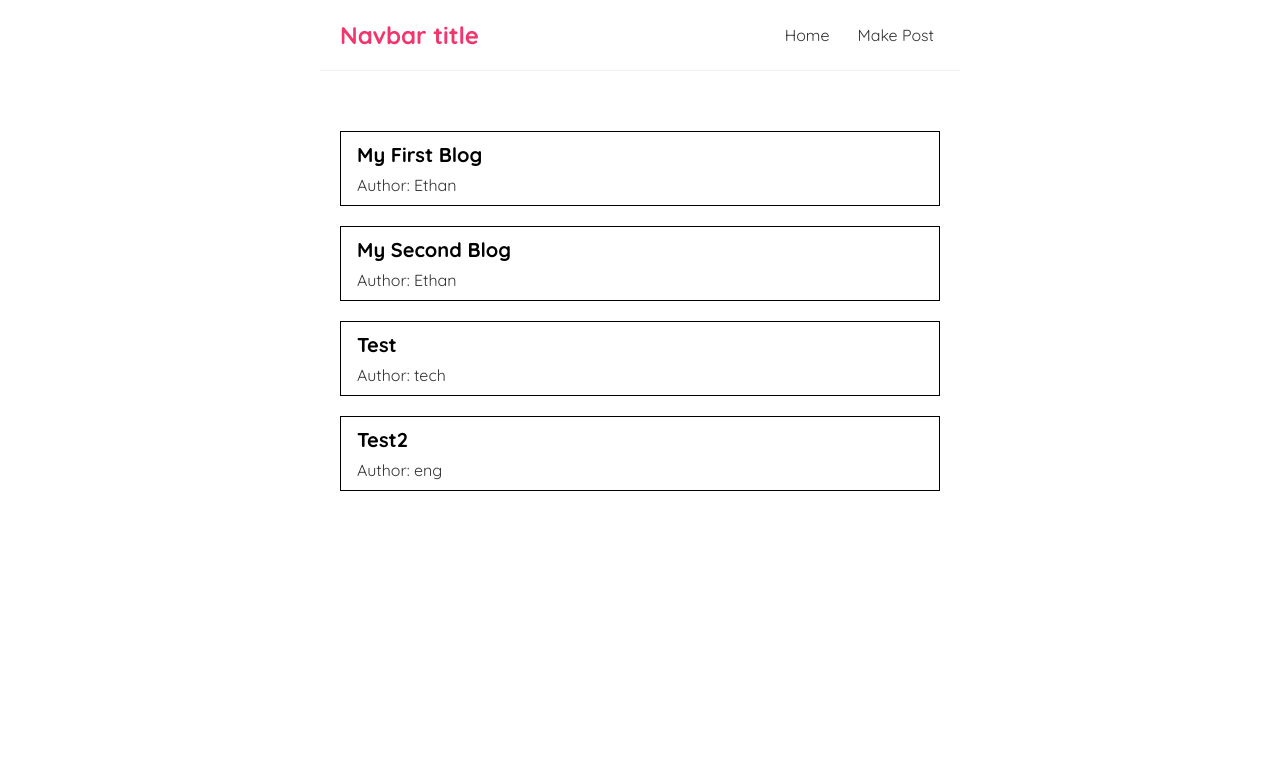
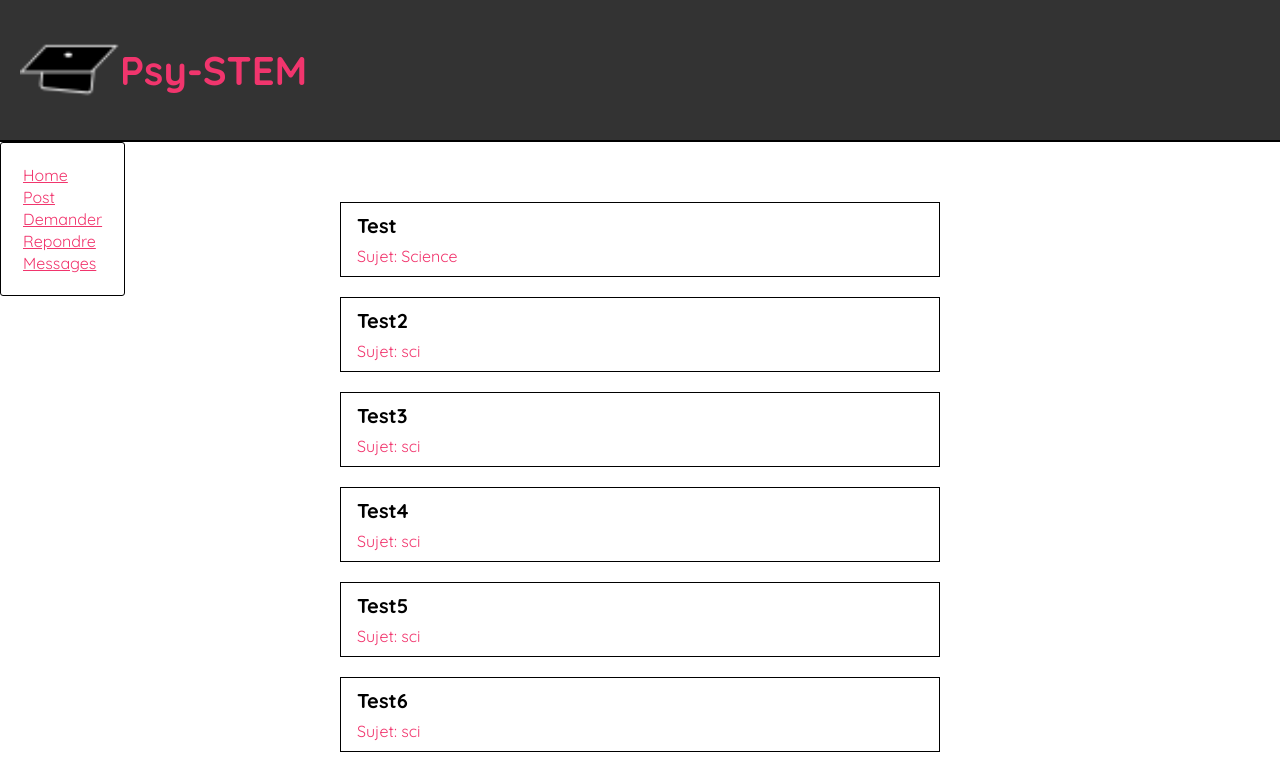
Before and after one commit to EthanCJ/EthanCJ.github.io, a React (Create React App) app: page / in a window 1280 px wide. Shown: the top 771 px of the page. Built offline with nearby package versions, Linux system fonts and the light colour scheme; data requests are answered from the project's data file.

Commit message:
Reformatted and gave up

```diff
--- a/DATA/db.json
+++ b/DATA/db.json
@@ -1,28 +1,60 @@
 {
-  "blogs": [
-    {
-      "title": "My First Blog",
-      "body": "Why do we use it",
-      "user": "Ethan",
-      "id": 1
-    },
-    {
-      "title": "My Second Blog",
-      "body": "Why do we use it",
-      "user": "Ethan",
-      "id": 2
-    },
+  "posts": [
     {
       "title": "Test",
-      "body": "Test",
-      "user": "tech",
-      "id": 3
+      "body": "Test Body",
+      "user": "Ethan",
+      "topic": "Science",
+      "id": 1
     },
     {
       "title": "Test2",
       "body": "Test2",
-      "user": "eng",
+      "user": "Ethan",
+      "topic": "sci",
+      "id": 2
+    },
+    {
+      "title": "Test3",
+      "body": "T",
+      "user": "T",
+      "topic": "sci",
+      "id": 3
+    },
+    {
+      "title": "Test4",
+      "body": "T",
+      "user": "T",
+      "topic": "sci",
       "id": 4
+    },
+    {
+      "title": "Test5",
+      "body": "T",
+      "user": "T",
+      "topic": "sci",
+      "id": 5
+    },
+    {
+      "title": "Test6",
+      "body": "T",
+      "user": "T",
+      "topic": "sci",
+      "id": 6
+    },
+    {
+      "title": "Test7",
+      "body": "T",
+      "user": "T",
+      "topic": "sci",
+      "id": 7
+    },
+    {
+      "title": "Test8",
+      "body": "T",
+      "user": "T",
+      "topic": "sci",
+      "id": 8
     }
   ]
 }
--- a/src/App.js
+++ b/src/App.js
@@ -2,8 +2,9 @@ import Navbar from './Navbar';
 import Home from './Home'
 import {BrowserRouter as Router, Route, Switch} from 'react-router-dom'
 import Create from './Create';
-import BlogDetails from './BlogDetails';
+import PostDetails from './PostDetails';
 import NotFound from './NotFound';
+import LeftNav from './Leftnav';
 
 function App() {
   const title='This is the website title';
@@ -13,6 +14,7 @@ function App() {
     <Router>
       <div className="App">
         <Navbar/>
+        <LeftNav/>
         <div className="content">
           <Switch>
             <Route exact path="/">
@@ -23,8 +25,8 @@ function App() {
                 <Create/>
             </Route>
 
-            <Route exact path="/blogs/:id">
-                <BlogDetails/>
+            <Route exact path="/posts/:id">
+                <PostDetails/>
             </Route>
 
             <Route path="*">
--- a/src/BlogDetails.js
+++ /dev/null
@@ -1,23 +0,0 @@
-import { useParams } from "react-router-dom";
-import useFetch from "./useFetch";
-
-const BlogDetails = () => {
-    const {id}=useParams();
-    const {data:blog,error,isPending}=useFetch('http://localhost:8000/blogs/'+id);
-
-    return (
-    <div className="blog-details">
-        {isPending &&<p>Loading...</p>}
-        {error && <div>{error}</div>}
-        {blog && (
-            <article>
-                <h2>{blog.title}</h2>
-                <p>Written by: {blog.author}</p>
-                <div>{blog.body}</div>
-            </article>
-        )}
-    </div>
-    );
-}
-
-export default BlogDetails;
--- a/src/BlogList.js
+++ /dev/null
@@ -1,21 +0,0 @@
-import { Link } from "react-router-dom";
-
-const BlogList = ({blogs,title}) => {
-
-
-    return (
-        <div className="blog-list">
-            {blogs.map((blog)=>(
-                <div className="blog-preview" key={blog.id}>
-                    <Link to={`/blogs/${blog.id}`}>
-                        <h2>{blog.title}</h2>
-                        <p>Author: {blog.user}</p>
-                    </Link>
-                </div>
-            ))}
-        </div>
-
-     );
-}
-
-export default BlogList;
--- a/src/Create.js
+++ b/src/Create.js
@@ -5,16 +5,17 @@ const Create = () => {
     const [title,setTitle]=useState('');
     const [body,setBody]=useState('');
     const [user,setUser]=useState('');
+    const [topic,setTopic]=useState('sci');
     const history=useHistory();
 
     const handleSubmit=(e)=>{
         e.preventDefault();
-        const blog={title,body,user};
+        const post={title,body,user,topic};
 
-        fetch('http://localhost:8000/blogs',{
+        fetch('http://localhost:8000/posts',{
             method: 'POST',
             headers: {"Content-Type":"application/json"},
-            body: JSON.stringify(blog)
+            body: JSON.stringify(post)
         })
 
         history.push('/')
@@ -24,22 +25,30 @@ const Create = () => {
         <div className="create">
             <h2>Create a post</h2>
             <form onSubmit={handleSubmit}>
-                <label>Blog Title:</label>
+                <label>Post Title:</label>
                 <input type="text"
                 required
                 value={title}
                 onChange={(e)=>setTitle(e.target.value)}
                 />
-            <label>Blog body:</label>
+            <label>Post body:</label>
             <textarea
                 required
                 value={body}
                 onChange={(e)=>setBody(e.target.value)}
             ></textarea>
+
+            <label>Name:</label>
+            <textarea
+                required
+                value={user}
+                onChange={(e)=>setUser(e.target.value)}
+            ></textarea>
+
             <label>Catagory:</label>
             <select
-                value={user}
-                onChange={(e)=>setUser(e.target.value)}
+                value={topic}
+                onChange={(e)=>setTopic(e.target.value)}
             >
                 <option value="sci">Science</option>
                 <option value="tech">Technology</option>
--- a/src/Home.js
+++ b/src/Home.js
@@ -1,14 +1,14 @@
-import BlogList from "./BlogList";
+import PostList from "./PostList";
 import useFetch from "./useFetch";
 
 const Home = () => {
-    const {data: blogs,isPending,error}=useFetch('http://localhost:8000/blogs');
+    const {data: posts,isPending,error}=useFetch('http://localhost:8000/posts');
 
     return (
         <div className="home">
             {error && <div>{error}</div>}
             {isPending && <div>Loading...</div>}
-            {blogs && <BlogList blogs={blogs} title="All blogs"/>}
+            {posts && <PostList posts={posts} title="All posts"/>}
         </div>
      );
 }
--- /dev/null
+++ b/src/Leftnav.js
@@ -0,0 +1,20 @@
+import {Link} from 'react-router-dom';
+
+const LeftNav = () => {
+    return (
+        <div className="leftnav">
+            <div className="links">
+                <table>
+                    <tr><Link to="/">Home</Link></tr>
+                    <tr><Link to="/create">Post</Link></tr>
+                    <tr><Link to="/create">Demander</Link></tr>
+                    <tr><Link to="/create">Repondre</Link></tr>
+                    <tr><Link to="/create">Messages</Link></tr>
+
+                </table>
+            </div>
+        </div>
+     );
+}
+
+export default LeftNav;
--- a/src/Navbar.js
+++ b/src/Navbar.js
@@ -1,13 +1,11 @@
-import {Link} from 'react-router-dom';
+import capLogo from './capLogo.png'
 
 const  Navbar= () => {
     return (
         <nav className="navbar">
-            <h1>Navbar title</h1>
-            <div className="links">
-                <Link to="/">Home</Link>
-                <Link to="/create">Make Post</Link>
-            </div>
+            <img src={capLogo} alt="logo" height={100} width={100}/>
+
+            <h1>Psy-STEM</h1>
         </nav>
     );
 }
--- /dev/null
+++ b/src/PostDetails.js
@@ -0,0 +1,23 @@
+import { useParams } from "react-router-dom";
+import useFetch from "./useFetch";
+
+const PostDetails = () => {
+    const {id}=useParams();
+    const {data:post,error,isPending}=useFetch('http://localhost:8000/posts/'+id);
+
+    return (
+    <div className="post-details">
+        {isPending &&<p>Loading...</p>}
+        {error && <div>{error}</div>}
+        {post && (
+            <article>
+                <h2>{post.title}</h2>
+                <p>Topic: {post.topic}</p>
+                <div>{post.body}</div>
+            </article>
+        )}
+    </div>
+    );
+}
+
+export default PostDetails;
--- /dev/null
+++ b/src/PostList.js
@@ -0,0 +1,21 @@
+import { Link } from "react-router-dom";
+
+const PostList = ({posts,title}) => {
+
+
+    return (
+        <div className="post-list">
+            {posts.map((post)=>(
+                <div className="post-preview" key={post.id}>
+                    <Link to={`/posts/${post.id}`}>
+                        <h2>{post.title}</h2>
+                        <p>Sujet: {post.topic}</p>
+                    </Link>
+                </div>
+            ))}
+        </div>
+
+     );
+}
+
+export default PostList;
--- a/src/index.css
+++ b/src/index.css
@@ -4,20 +4,42 @@
 * {
   margin: 0;
   font-family: "Quicksand";
-  color: #333;
+  color: #f1356d;;
 }
+.leftnav{
+  border: 1px solid black;
+  border-radius: 3px;
+  width: fit-content;
+  float: left;
+}
+
+.links{
+  text-decoration: none;
+  padding: 20px;
+}
+
+.leftnav tr{
+  padding-top: 50px;
+}
+
+.logo{
+  size:50px;
+}
+
 .navbar {
   padding: 20px;
   display: flex;
   align-items: center;
-  max-width: 600px;
   margin: 0 auto;
-  border-bottom: 1px solid #f2f2f2;
+  background-color: #333;
+  border-bottom: 2px solid #000000;
 }
 .navbar h1 {
+  font-size: 40px;;
   color: #f1356d;
 }
-.navbar .links {
+
+.navbar {
   margin-left: auto;
 }
 .navbar a {
@@ -25,8 +47,8 @@
   text-decoration: none;
   padding: 6px;
 }
-.navbar a:hover {
-  color: #f1356d;
+.navbar links:hover {
+  size:20px;
 }
 .content {
   max-width: 600px;
@@ -35,38 +57,38 @@
 }
 
 /* Change margin bottom later for spacing */
-.blog-preview{
+.post-preview{
   padding: 10px 16px;
   margin: 0 0 20px;
   border: 1px solid black;
 }
 
-.blog-preview:hover{
+.post-preview:hover{
   box-shadow: 3px 3px 5px 3px rgba(0,0,0,0.1);
 }
 
-.blog-preview h2{
+.post-preview h2{
   font-size: 20px;
   color: black;
   margin-bottom: 8px;
 }
 
 
-.blog-preview a{
+.post-preview a{
   text-decoration: none;
 }
 
-.blog-details h2{
+.post-details h2{
   font-size:20px;
   color: red;
   margin-bottom: 5px;
 }
 
-.blog-details div{
+.post-details div{
   margin: 20px 0;
 }
 
-/* create new blog form */
+/* create new post form */
 .create {
   max-width: 400px;
   margin: 0 auto;
```
Also changed, not shown: src/capLogo.png (added).
